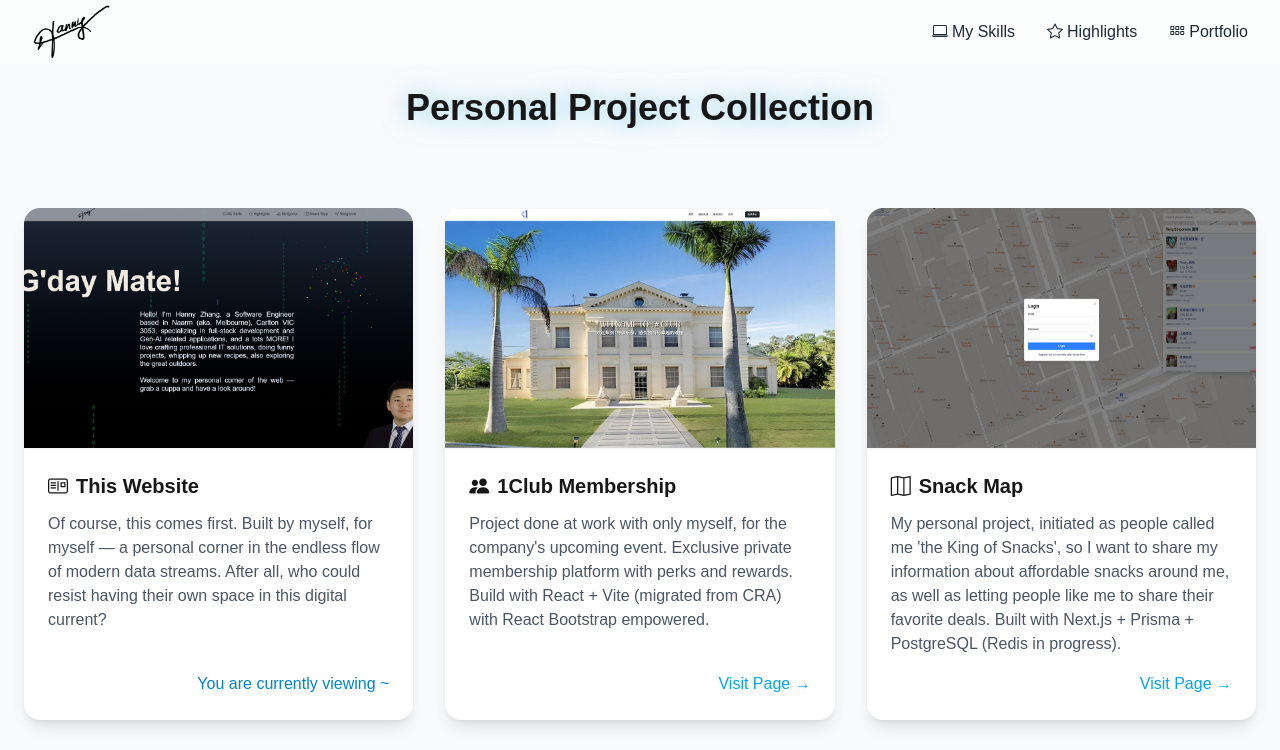
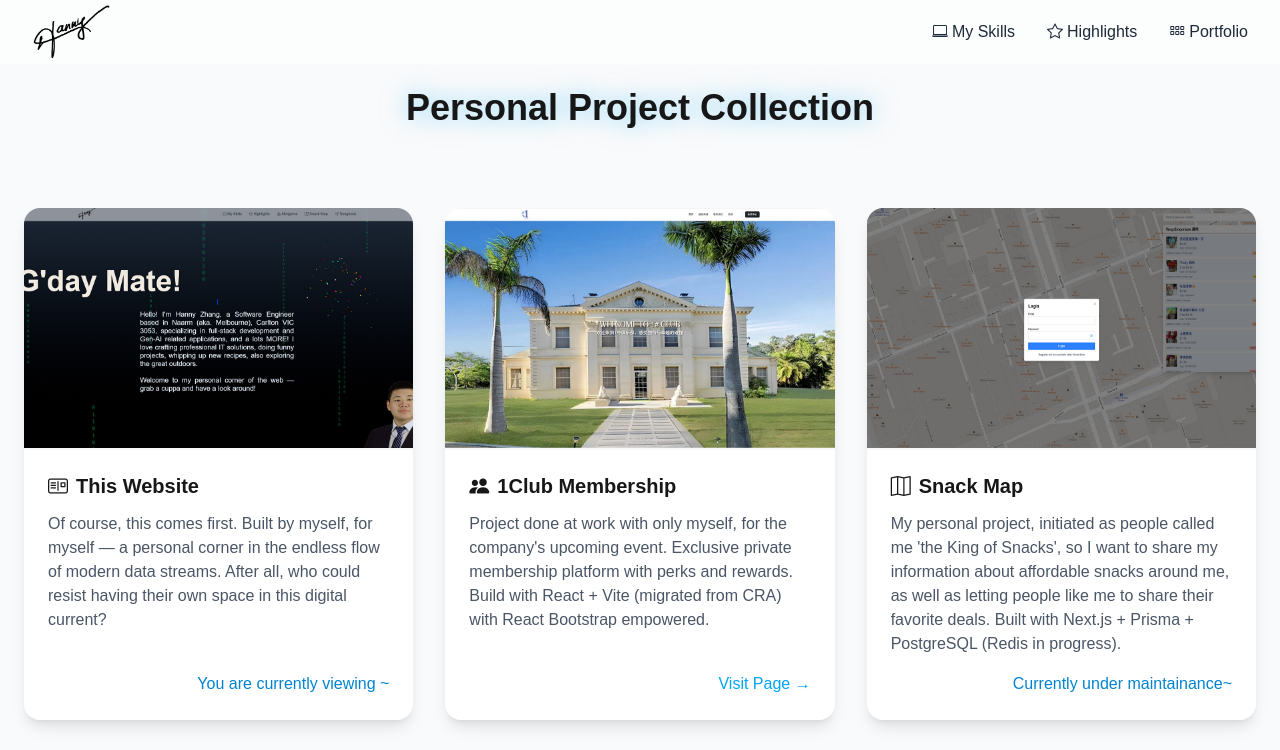
Before and after one commit to Hanny658/Website-Hanny, a Next.js app: page /portfolio in a window 1280 px wide. Shown: the top 750 px of the page. Built offline with nearby package versions, Linux system fonts and the light colour scheme; a web font is replaced by a local one.

Commit message:
New mod for portfolio

```diff
--- a/src/app/portfolio/page.tsx
+++ b/src/app/portfolio/page.tsx
@@ -8,7 +8,7 @@ import Link from "next/link";
 type Project = {
     title: string;
     image: string; // path relative to /public/portfolio/
-    link: string | "this" | "private";
+    link: string | "this" | "private" | "maintainance";
     description: string;
     icon: string; // Bootstrap icon classname
 };
@@ -32,7 +32,8 @@ const projects: Project[] = [
     {
         title: "Snack Map",
         image: "/portfolio/snackmap.jpg",
-        link: "https://snackmap.org",
+        // link: "https://snackmap.org",
+        link: "maintainance",
         description: "My personal project, initiated as people called me 'the King of Snacks', so I want to share my information about affordable snacks around me, as well as letting people like me to share their favorite deals. Built with Next.js + Prisma + PostgreSQL (Redis in progress).",
         icon: "bi bi-map",
     },
@@ -162,6 +163,11 @@ export default function PersonalPortfolioPage() {
                                         <p className="mt-4 inline-block !text-sky-600 !text-right font-medium self-end">
                                             This is an internal / private system
                                         </p>
+                                        : (
+                                        project.link == "maintainance" ?
+                                            <p className="mt-4 inline-block !text-sky-600 !text-right font-medium self-end">
+                                                Currently under maintainance~
+                                            </p>
                                             :
                                             <Link
                                                 href={project.link}
@@ -170,6 +176,7 @@ export default function PersonalPortfolioPage() {
                                             >
                                                 Visit Page →
                                             </Link>
+                                        )
                                     )
                                 }
                         </div>
```
Also changed, not shown: public/portfolio/mail.jpg. Lines whose indentation alone changed are shown as unchanged.
